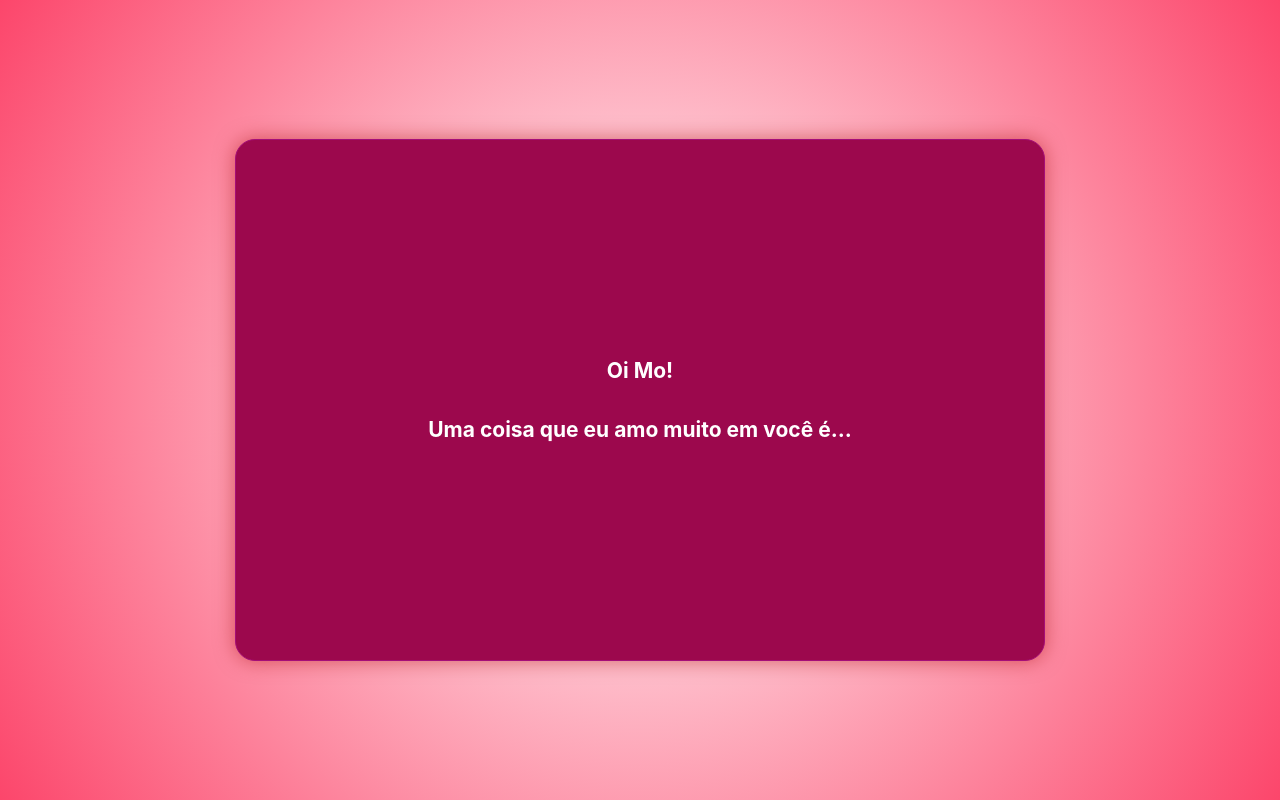
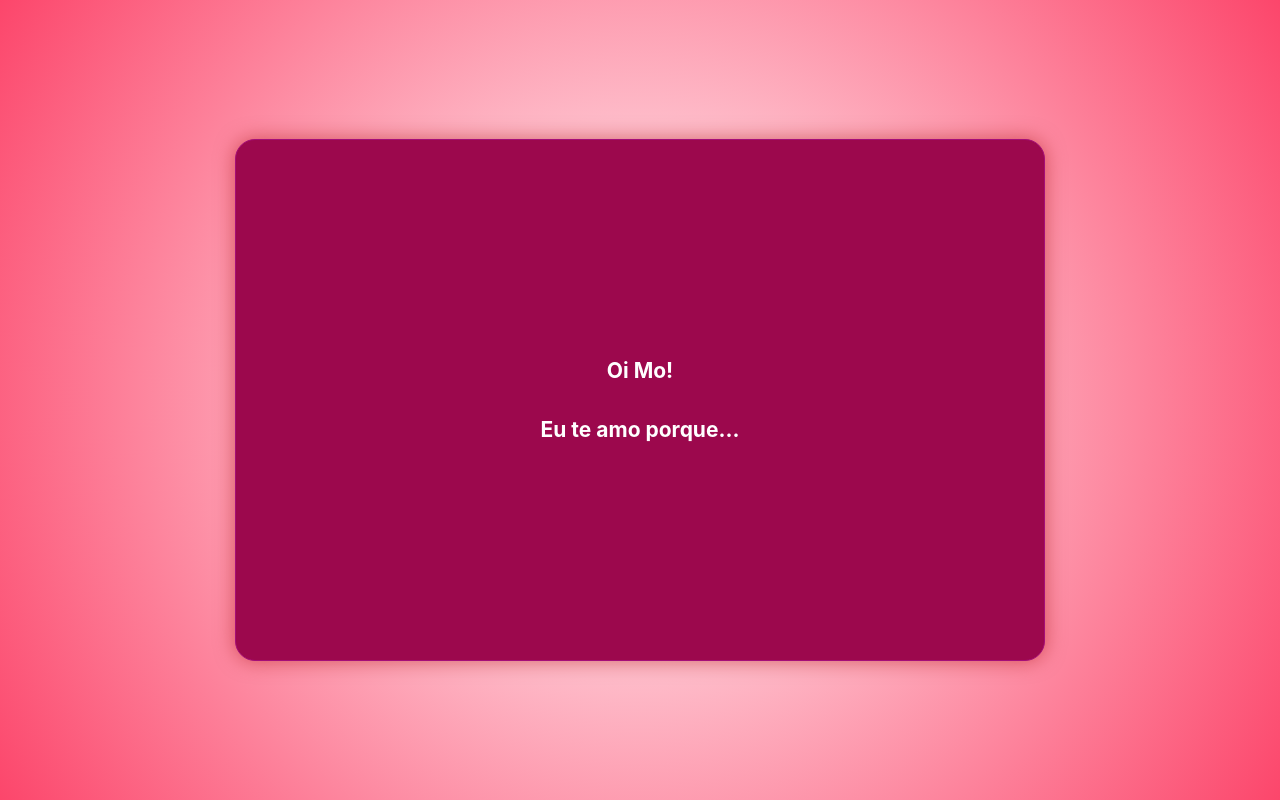
Before and after one commit to daniellourenco-Samba/beloved, a React (Create React App) app: page / in a window 1280 px wide. Built offline with nearby package versions, Linux system fonts and the light colour scheme.

Commit message:
Update Card.jsx

```diff
--- a/src/components/Card.jsx
+++ b/src/components/Card.jsx
@@ -12,7 +12,7 @@ const Card = (props) => {
     setRazao([])
     let infos = document.querySelector('.card')
     infos.innerHTML =
-    `<h1>Seu lindo sorriso!</h1><h3>(eu sei que você sorriu agora hehehe)</h3>`
+    `<h1>Você me apresentou o amor, e trouxe luz para minha vida</h1>`
     await axios({
         method: "get",
           url: url
@@ -25,7 +25,7 @@ const Card = (props) => {
     <div>
         <div className="card" onClick={(e) => {carregaRazao()}}>
             <h2>Oi Mo!</h2>
-            <h2>Uma coisa que eu amo muito em você é...</h2>
+            <h2>Eu te amo porque...</h2>
         </div>
     </div>
   )
```
